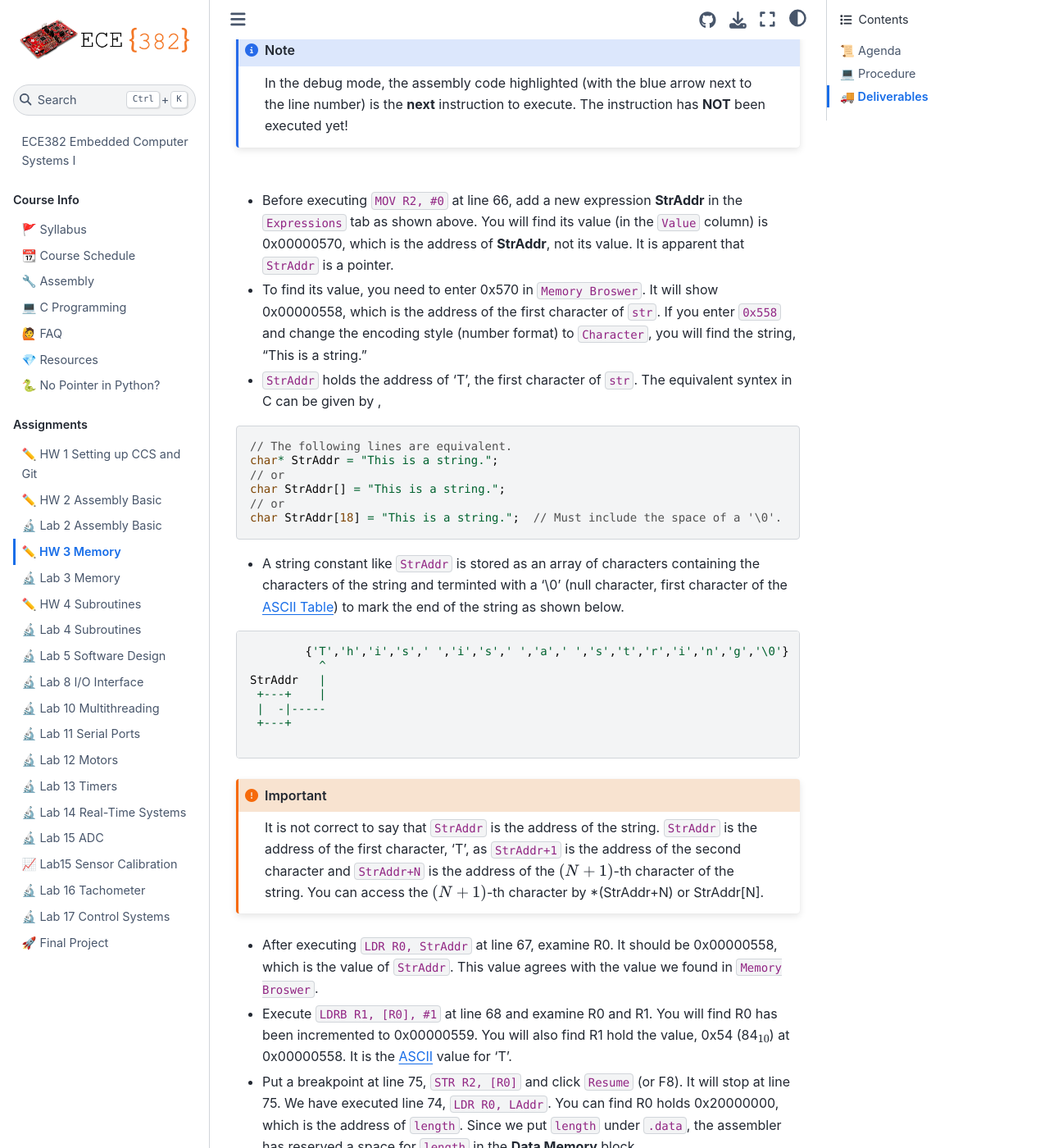
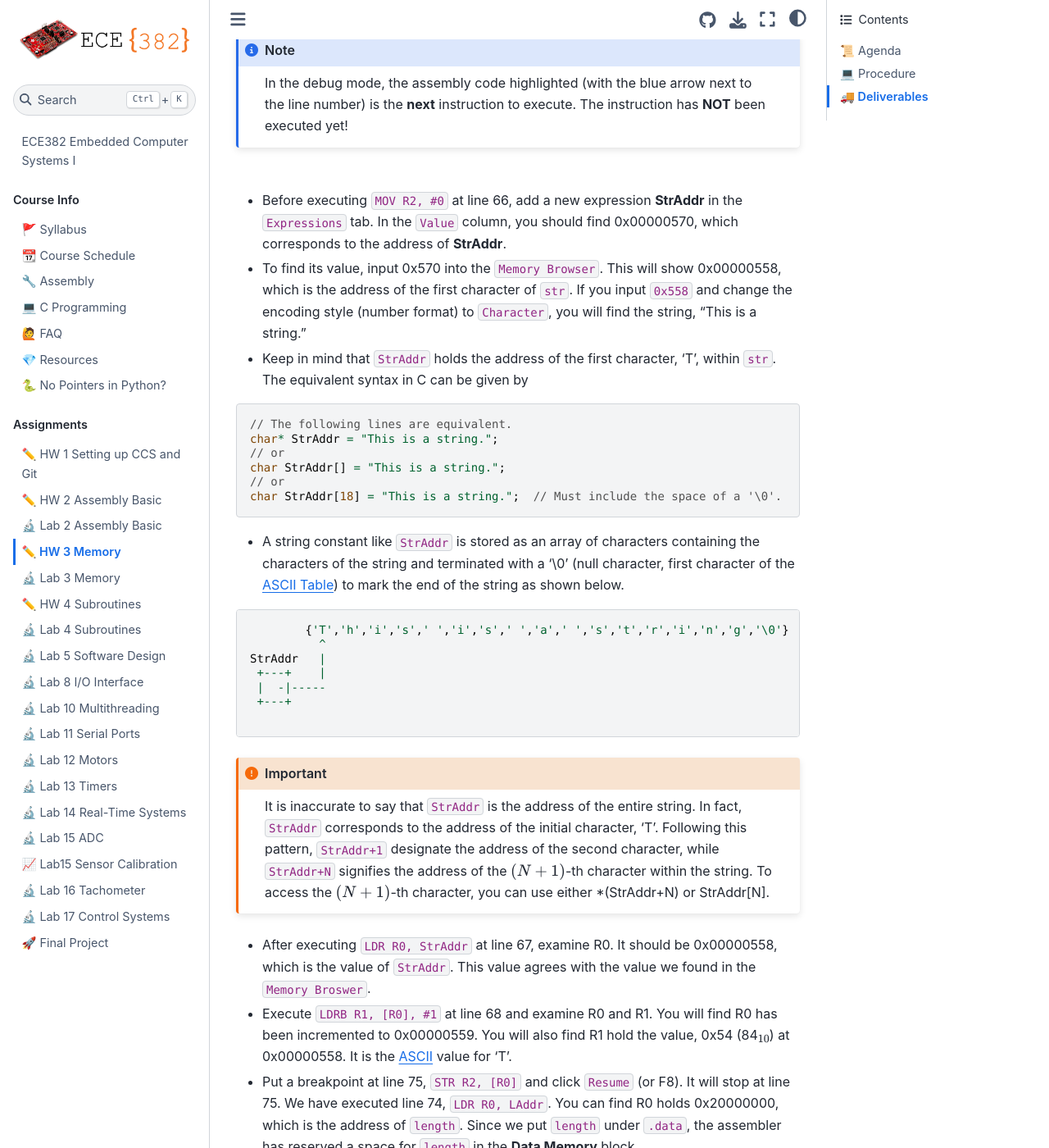
Before and after one commit to USAFA-ECE/ece382, a Jupyter Book: the page built from docs/Assignments/homework3.md, in a window 1280 px wide and 1400 px high, scrolled down 1416 px. Shown: the whole window at 82% size. Built offline with Jupyter Book 1.0.4 settings and Sphinx 7.4.7 and the Sphinx Book theme 1.1.4, drawn with Linux system fonts in a browser that asks for light colours; some of the changed text lies outside the part shown.

Commit message:
HW updated

````diff
--- a/docs/Assignments/homework3.md
+++ b/docs/Assignments/homework3.md
@@ -20,10 +20,10 @@
 
 ### Build and debug `Example01_StringLength` project.
 
-- Open the `Example01_StringLength` project by double-clicking it in `Project Explorer`. The project currently selected will list **[Active - Debug]** next to it as shown below.
-- Build your code and run the debugger.
-- As you step through `strlen.asm`, **CAREFULLY READ EVERY COMMENT TO ENSURE WHAT EACH LINE IS DOING!**
-- Ensure the `Expression`, `Registers`, and `Memory Browser` tabs are visible. You may want to arrange them in parallel as shown below.
+- Open the `Example01_StringLength` project by double-clicking on it in the `Project Explorer`. When the project is successfully selected, it will be marked as **[Active - Debug]**.
+- Proceed to build your code and initiate the debugger.
+- As you navigate through `strlen.asm`, read each comment very carefully to fully comprehend the purpose of every line.
+- Make sure the `Expression`, `Registers`, and `Memory Browser` tabs are visible. It might be helpful to arrange them side by side, as illustrated below.
 
 ```{image} ./figures/HW3_ArrangeTabs.gif
 :width: 640
@@ -31,14 +31,14 @@
 ```
 <br>
 
-```{Note}
+```{note}
 In the debug mode, the assembly code highlighted (with the blue arrow next to the line number) is the **next** instruction to execute. The instruction has **NOT** been executed yet!
 ```
 <br>
 
-- Before executing `MOV R2, #0` at line 66, add a new expression **StrAddr** in the `Expressions` tab as shown above. You will find its value (in the `Value` column) is 0x00000570, which is the address of **StrAddr**, not its value. It is apparent that `StrAddr` is a pointer.
-- To find its value, you need to enter 0x570 in `Memory Broswer`. It will show 0x00000558, which is the address of the first character of `str`. If you enter `0x558` and change the encoding style (number format) to `Character`, you will find the string, "This is a string."
-- `StrAddr` holds the address of 'T', the first character of `str`. The equivalent syntex in C can be given by ,
+- Before executing `MOV R2, #0` at line 66, add a new expression **StrAddr** in the `Expressions` tab. In the `Value` column, you should find 0x00000570, which corresponds to the address of **StrAddr**.
+- To find its value, input 0x570 into the `Memory Browser`. This will show 0x00000558, which is the address of the first character of `str`. If you input `0x558` and change the encoding style (number format) to `Character`, you will find the string, "This is a string."
+- Keep in mind that `StrAddr` holds the address of the first character, 'T', within `str`. The equivalent syntax in C can be given by
 ```C
 // The following lines are equivalent.
 char* StrAddr = "This is a string.";
@@ -48,7 +48,7 @@
 char StrAddr[18] = "This is a string.";  // Must include the space of a '\0'.
 ```
 
-- A string constant like `StrAddr` is stored as an array of characters containing the characters of the string and terminted with a '\0' (null character, first character of the [ASCII Table](Resources:ASCII_Table)) to mark the end of the string as shown below.
+- A string constant like `StrAddr` is stored as an array of characters containing the characters of the string and terminated with a '\0' (null character, first character of the [ASCII Table](Resources:ASCII_Table)) to mark the end of the string as shown below.
 
 ```
         {'T','h','i','s',' ','i','s',' ','a',' ','s','t','r','i','n','g','\0'}
@@ -61,10 +61,10 @@
 ```
 
 ```{important}
-It is not correct to say that `StrAddr` is the address of the string. `StrAddr` is the address of the first character, 'T', as `StrAddr+1` is the address of the second character and `StrAddr+N` is the address of the $(N+1)$-th character of the string. You can access the $(N+1)$-th character by *(StrAddr+N) or StrAddr[N].
+It is inaccurate to say that `StrAddr` is the address of the entire string. In fact, `StrAddr` corresponds to the address of the initial character, 'T'. Following this pattern, `StrAddr+1` designate the address of the second character, while `StrAddr+N` signifies the address of the $(N+1)$-th character within the string. To access the $(N+1)$-th character, you can use either *(StrAddr+N) or StrAddr[N].
 ```
 
-- After executing `LDR R0, StrAddr` at line 67, examine R0. It should be 0x00000558, which is the value of `StrAddr`. This value agrees with the value we found in `Memory Broswer`.
+- After executing `LDR R0, StrAddr` at line 67, examine R0. It should be 0x00000558, which is the value of `StrAddr`. This value agrees with the value we found in the `Memory Broswer`.
 - Execute `LDRB R1, [R0], #1` at line 68 and examine R0 and R1. You will find R0 has been incremented to 0x00000559. You will also find R1 hold the value, 0x54 (84$_{10}$) at 0x00000558. It is the [ASCII](Resources:ASCII_Table) value for 'T'.
 - Put a breakpoint at line 75, `STR R2, [R0]` and click `Resume` (or F8). It will stop at line 75. We have executed line 74, `LDR R0, LAddr`. You can find R0 holds 0x20000000, which is the address of `length`. Since we put `length` under `.data`, the assembler has reserved a space for `length` in the **Data Memory** block.
 - Click `Resume` (or F8) followed by `Suspend (Alt-F8)`.  It will stay at `Stall B Stall` at line 77.
@@ -78,5 +78,10 @@
 - As you step through the code, **CAREFULLY READ EVERY COMMENT TO ENSURE WHAT EACH LINE IS DOING!**
 - Step through the program to answer the questions in Gradescope.
 
+
+```{important}
+A solid understanding of memory access and pointers hold significant importance in the realm of computer programming. If you've ever believed that certain programming languages like Python, Java, or C# render pointers unnecessary, you're mistaken - BIG mistake. I encourage you to read [this](../NoPointer.ipynb).
+```
+
 ## 🚚 Deliverables
 Step through `HW03_Memory.asm` to answer the questions in Gradescope.
````
Also changed, not shown: docs/NoPointer.ipynb.
